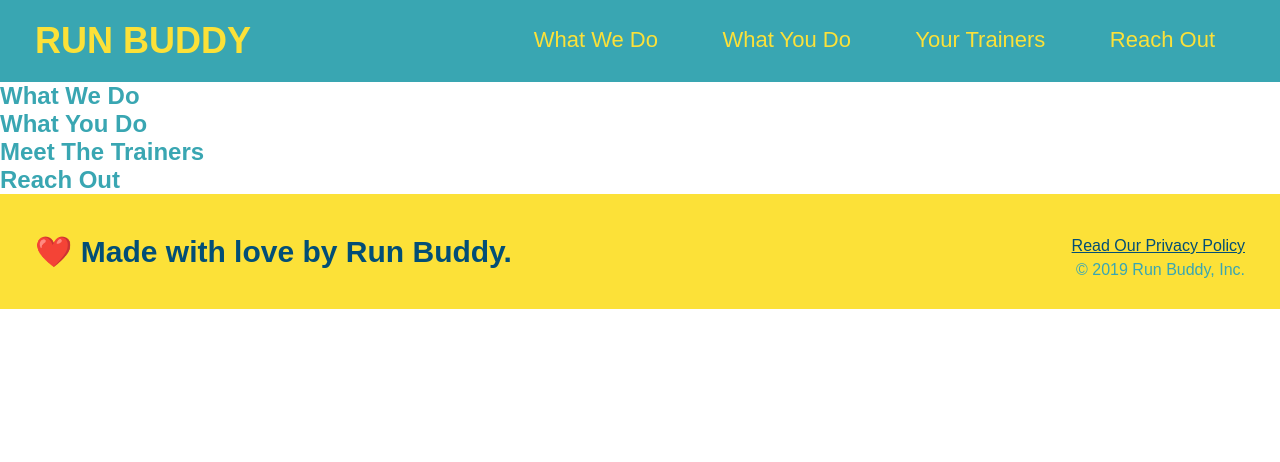
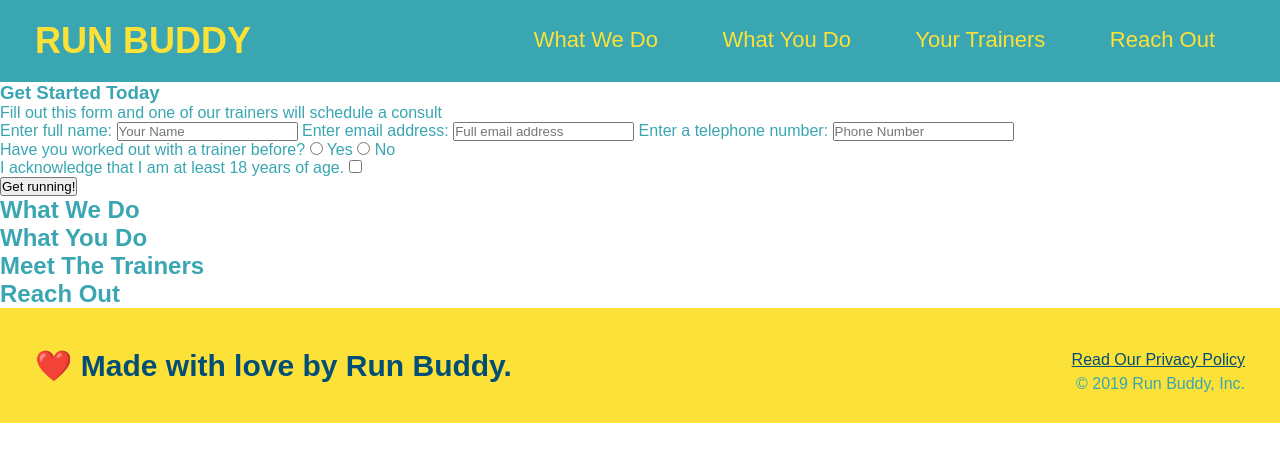
Before and after one commit to acgonzalez87/run-buddy, a plain HTML site: page index.html in a window 1280 px wide. Drawn offline with Linux system fonts and the light colour scheme.

Commit message:
added text inputs and radio buttons

```diff
--- a/index.html
+++ b/index.html
@@ -34,6 +34,48 @@
       </nav>
     </header>
 
+    <!-- hero section -->
+    <section>
+      <div>
+        <h3>Get Started Today</h3>
+        <p>
+          Fill out this form and one of our trainers will schedule a consult
+        </p>
+        <form>
+          <label for="name">Enter full name:</label>
+          <input type="text" placeholder="Your Name" name="name" id="name" />
+          <label for="email">Enter email address:</label>
+          <input
+            type="email"
+            placeholder="Full email address"
+            name="email"
+            id="email"
+          />
+          <label for="phone">Enter a telephone number:</label>
+          <input
+            type="tel"
+            placeholder="Phone Number"
+            name="phone"
+            id="phone"
+          />
+          <p>
+            Have you worked out with a trainer before?
+            <input type="radio" name="trainer-confirm" id="trainer-yes" />
+            <label for="trainer-yes">Yes</label>
+            <input type="radio" name="trainer-confirm" id="trainer-no" />
+            <label for="trainer-no">No</label>
+          </p>
+          <p>
+            <label for="checkbox">
+              I acknowledge that I am at least 18 years of age.
+            </label>
+            <input type="checkbox" id="checkbox" name="age-confirm" />
+          </p>
+          <button type="submit">Get running!</button>
+        </form>
+      </div>
+    </section>
+
     <!-- hero/jumbotron -->
     <section></section>
 
```
